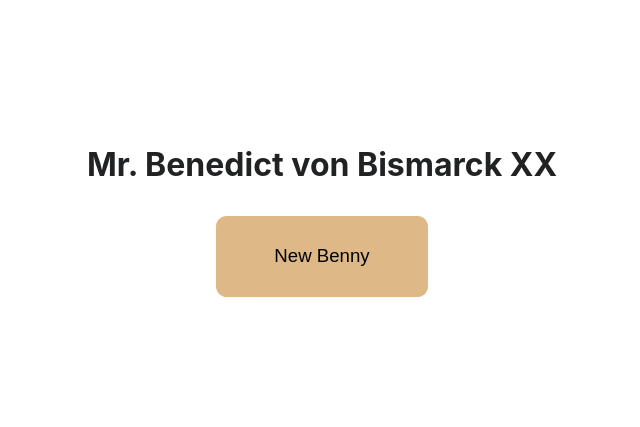
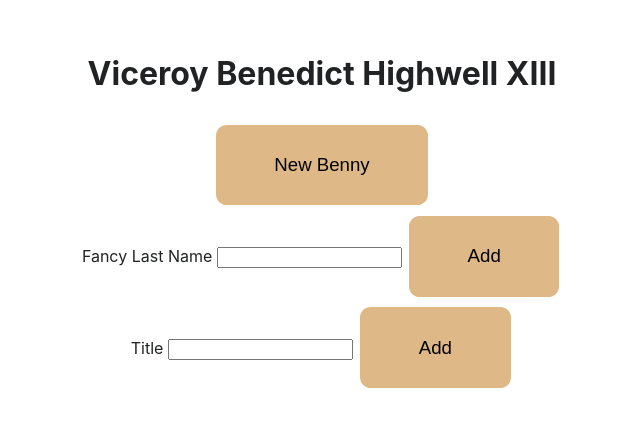
Before and after one commit to GeorgiChochov/benny-name-generator-ui, a Svelte app: page / in a window 1280 px wide. Shown: the part 189-616 px from the top of the page, without its empty margins (318-958 px from the left). Built offline with nearby package versions, Linux system fonts and the light colour scheme.

Commit message:
Add last name and title input

```diff
--- a/src/components/App.svelte
+++ b/src/components/App.svelte
@@ -1,30 +1,65 @@
 <script>
+	import LastNameForm from "./LastNameForm.svelte"
+	import TitleForm from "./TitleForm.svelte"
+
 	const getRandomIndex = (maxIndex) => Math.floor(Math.random() * maxIndex)
 
 	const titles = ["Sir", "Mr.", "Admiral", "Captain", "Prince", "King", "Emperor", "Viceroy", "Dr.", "Prof.", "Lieutenant", "Judge", "Governor", "Senator", "Prime-minister", "President", "Marshall"]
 	const lastNames = ["Popplewell", "Stevenson", "Svensson", "Honeybottom", "Weaslethorp", "Thistlebob", "Rubricton", "McSybil", "Smarlingrove", "Remingfield", "Carlyle", "Demistroop", "Highwell", "Rovelist", "Ehrmentraut", "von Bismarck", "Knorring", "Wilson", "Markson", "Nichlson"]
 	let title = titles[getRandomIndex(titles.length)]
 	let fancyLastName = lastNames[getRandomIndex(lastNames.length)]
-	let romanNumeral = getRandomIndex(20) + 1
+	let dynasticNumeral = getRandomIndex(20) + 1
+	const getPlaceholderBenny = () => {
+		return {
+			title: titles[getRandomIndex(titles.length)],
+			fancyLastName: lastNames[getRandomIndex(lastNames.length)],
+			dynasticNumeral: getRandomIndex(20) + 1
+		}
+	}
+	let bennies = [1,2,3,4,5,6,7,8].map(getPlaceholderBenny)
+	console.log(bennies)
 
+	const refreshBennies = () => {
+		fetch(
+			"https://benny-name.herokuapp.com/bennies",
+			{
+				method: "GET"
+			}
+		)
+			.then(response => response.json())
+			.then(data => {
+					bennies = data
+				}
+			)
+	}
+
+	let bennyCount = 0
 	const getNewBenny = () => {
-		title = titles[getRandomIndex(titles.length)]
-		fancyLastName = lastNames[getRandomIndex(lastNames.length)]
-		romanNumeral = getRandomIndex(20) + 1
+		if (bennyCount > bennies.length / 2) {
+			refreshBennies()
+			bennyCount = 0
+		}
+		bennyCount += 1
+		const benny = bennies[getRandomIndex(bennies.length)]
+		title = benny.title
+		fancyLastName = benny.fancyLastName
+		dynasticNumeral = benny.dynasticNumeral
 	}
 
 	const romanize = (num) => {
-		const lookup = {M:1000,CM:900,D:500,CD:400,C:100,XC:90,L:50,XL:40,X:10,IX:9,V:5,IV:4,I:1}
-		let	roman = ''
-		for ( const i in lookup ) {
-			while ( num >= lookup[i] ) {
-				roman += i;
-				num -= lookup[i];
+		const lookup = {M: 1000, CM: 900, D: 500, CD: 400, C: 100, XC: 90, L: 50, XL: 40, X: 10, IX: 9, V: 5, IV: 4, I: 1}
+		let roman = ""
+		for (const i in lookup) {
+			while (num >= lookup[i]) {
+				roman += i
+				num -= lookup[i]
 			}
 		}
-		return roman;
+		return roman
 	}
 </script>
 
-<h1>{title} Benedict {fancyLastName} {romanize(romanNumeral)}</h1>
+<h1>{title} Benedict {fancyLastName} {romanize(dynasticNumeral)}</h1>
 <button on:click={getNewBenny}>New Benny</button>
+<LastNameForm/>
+<TitleForm/>
--- /dev/null
+++ b/src/components/LastNameForm.svelte
@@ -0,0 +1,21 @@
+<script>
+	let newLastName = ""
+	const submitName = () => {
+		fetch(
+			"https://benny-name.herokuapp.com/last-names",
+			{
+				method: "POST",
+				body: newLastName
+			}
+		)
+		newLastName = ""
+	}
+</script>
+
+<div>
+	<label>
+		Fancy Last Name
+		<input type="text" bind:value={newLastName}/>
+	</label>
+	<button on:click={submitName}>Add</button>
+</div>
--- /dev/null
+++ b/src/components/TitleForm.svelte
@@ -0,0 +1,21 @@
+<script>
+	let newTitle = ""
+	const submit = () => {
+		fetch(
+			"https://benny-name.herokuapp.com/titles",
+			{
+				method: "POST",
+				body: newTitle
+			}
+		)
+		newTitle = ""
+	}
+</script>
+
+<div>
+	<label>
+		Title
+		<input type="text" bind:value={newTitle}/>
+	</label>
+	<button on:click={submit}>Add</button>
+</div>
```
Also changed, not shown: 1 other file (tests, documents, lock files or other folders).
